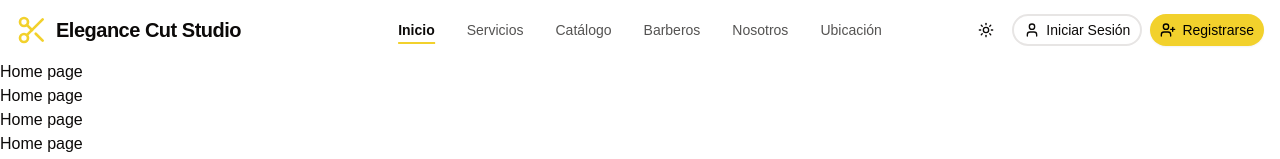
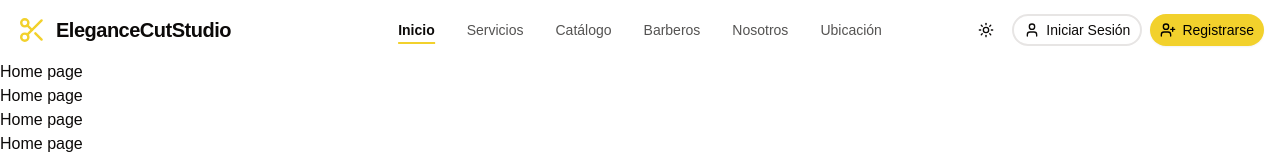
Before and after one commit to Edd2604/barbershop-frontend, a Next.js app: page / in a window 1280 px wide. Shown: the top 159 px of the page. Built offline with nearby package versions, Linux system fonts and the light colour scheme; a web font is replaced by a local one.

Commit message:
feat: add animation navbar

```diff
--- a/src/modules/shared/components/Navbar.tsx
+++ b/src/modules/shared/components/Navbar.tsx
@@ -21,6 +21,11 @@ const navLinks = [
   { href: '/location', label: 'Ubicación' }
 ]
 
+const letterVariants = {
+  hover: { y: -3, transition: { duration: 0.2 } },
+  rest: { y: 0, transition: { duration: 0.2 } }
+}
+
 const Navbar = () => {
   const [isOpen, setIsOpen] = useState(false)
   const pathname = usePathname()
@@ -39,7 +44,11 @@ const Navbar = () => {
   }, [pathname])
 
   return (
-    <header
+    <motion.header
+      key={pathname}
+      initial={{ y: -100, opacity: 0 }}
+      animate={{ y: 0, opacity: 1 }}
+      transition={{ duration: 0.2 }}
       className={cn(
         'sticky top-0 z-50 w-full transition-all duration-200',
         scrolled
@@ -51,25 +60,33 @@ const Navbar = () => {
         <div className="flex items-center justify-between">
           <Link href="/" className="flex items-center gap-2">
             <motion.div
+              initial={{ scale: 0.9 }}
+              whileHover={{
+                scale: 1.05,
+                transition: { duration: 0.3, type: 'spring', stiffness: 300 }
+              }}
+            >
+              <motion.div
                 whileHover={{ rotate: 360 }}
-              transition={{ duration: 0.5 }}
+                transition={{ duration: 0.6, ease: 'easeInOut' }}
               >
                 <Scissors className="h-8 w-8 text-primary" />
               </motion.div>
+            </motion.div>
             <motion.div
+              initial="rest"
+              whileHover="hover"
               className="text-xl font-bold tracking-tight text-foreground"
-              whileHover={{ scale: 1.05 }}
-              transition={{ type: 'spring', stiffness: 400, damping: 10 }}
             >
               {Array.from(BARBER_NAME).map((letter, index) => (
                 <motion.span
                   key={index}
+                  variants={letterVariants}
+                  transition={{ delay: index * 0.03 }}
                   className="inline-block"
-                  whileHover={{ y: -3, color: 'hsl(var(--primary))' }}
-                  transition={{ type: 'spring', stiffness: 500, damping: 10 }}
                   style={{ color: 'var(--foreground)' }}
                 >
-                  {letter === ' ' ? <span>&nbsp;</span> : letter}
+                  {letter === ' ' ? <span> </span> : letter}
                 </motion.span>
               ))}
             </motion.div>
@@ -101,8 +118,15 @@ const Navbar = () => {
 
           {/* Right side buttons */}
           <div className="hidden md:flex items-center gap-2">
+            <motion.div whileHover={{ scale: 1.1 }} whileTap={{ scale: 0.95 }}>
               <ThemeToggle />
+            </motion.div>
             <Link href="/auth/signIn">
+              {' '}
+              <motion.div
+                whileHover={{ scale: 1.1 }}
+                whileTap={{ scale: 0.95 }}
+              >
                 <Button
                   variant="ghost"
                   size="sm"
@@ -111,8 +135,13 @@ const Navbar = () => {
                   <User size={16} />
                   Iniciar Sesión
                 </Button>
+              </motion.div>
             </Link>
             <Link href="/auth/register">
+              <motion.div
+                whileHover={{ scale: 1.1 }}
+                whileTap={{ scale: 0.95 }}
+              >
                 <Button
                   variant="default"
                   size="sm"
@@ -121,12 +150,15 @@ const Navbar = () => {
                   <UserPlus size={16} />
                   Registrarse
                 </Button>
+              </motion.div>
             </Link>
           </div>
 
-          {/* Mobile Navigation Toggle */}
           <div className="flex items-center gap-2 md:hidden">
+            <motion.div whileHover={{ scale: 1.1 }} whileTap={{ scale: 0.95 }}>
               <ThemeToggle />
+            </motion.div>
+            <motion.div whileHover={{ scale: 1.1 }} whileTap={{ scale: 0.95 }}>
               <Button
                 variant="ghost"
                 size="icon"
@@ -135,11 +167,11 @@ const Navbar = () => {
               >
                 <Menu className="h-6 w-6" />
               </Button>
+            </motion.div>
           </div>
         </div>
       </div>
 
-      {/* Mobile Sidebar */}
       <AnimatePresence>
         {isOpen && (
           <>
@@ -154,7 +186,7 @@ const Navbar = () => {
               initial={{ x: '-100%' }}
               animate={{ x: 0 }}
               exit={{ x: '-100%' }}
-              transition={{ type: 'spring', damping: 20 }}
+              transition={{ type: 'tween', ease: 'easeInOut', duration: 0.3 }}
               className="fixed top-0 left-0 bottom-0 w-4/5 bg-background/95 shadow-xl p-6 md:hidden z-50"
             >
               <div className="flex items-center justify-between mb-8">
@@ -164,6 +196,10 @@ const Navbar = () => {
                     Elegance Cut Studio
                   </span>
                 </Link>
+                <motion.div
+                  whileHover={{ scale: 1.1 }}
+                  whileTap={{ scale: 0.95 }}
+                >
                   <Button
                     variant="ghost"
                     size="icon"
@@ -172,6 +208,7 @@ const Navbar = () => {
                   >
                     <X className="h-5 w-5" />
                   </Button>
+                </motion.div>
               </div>
               <nav className="flex flex-col space-y-6">
                 {navLinks.map((link) => (
@@ -195,18 +232,29 @@ const Navbar = () => {
                   </Link>
                 ))}
                 <div className="pt-4 border-t border-border">
-                  <Link href="/auth/signin">
+                  <Link href="/auth/signIn">
+                    {' '}
+                    <motion.div
+                      whileHover={{ scale: 1.1 }}
+                      whileTap={{ scale: 0.95 }}
+                    >
                       <Button
                         variant="ghost"
                         className="w-full justify-start mb-2"
                       >
                         Iniciar Sesión
                       </Button>
+                    </motion.div>
                   </Link>
                   <Link href="/auth/register">
+                    <motion.div
+                      whileHover={{ scale: 1.1 }}
+                      whileTap={{ scale: 0.95 }}
+                    >
                       <Button variant="default" className="w-full">
                         Registrarse
                       </Button>
+                    </motion.div>
                   </Link>
                 </div>
               </nav>
@@ -214,7 +262,7 @@ const Navbar = () => {
           </>
         )}
       </AnimatePresence>
-    </header>
+    </motion.header>
   )
 }
 
```
Lines whose indentation alone changed are shown as unchanged.
